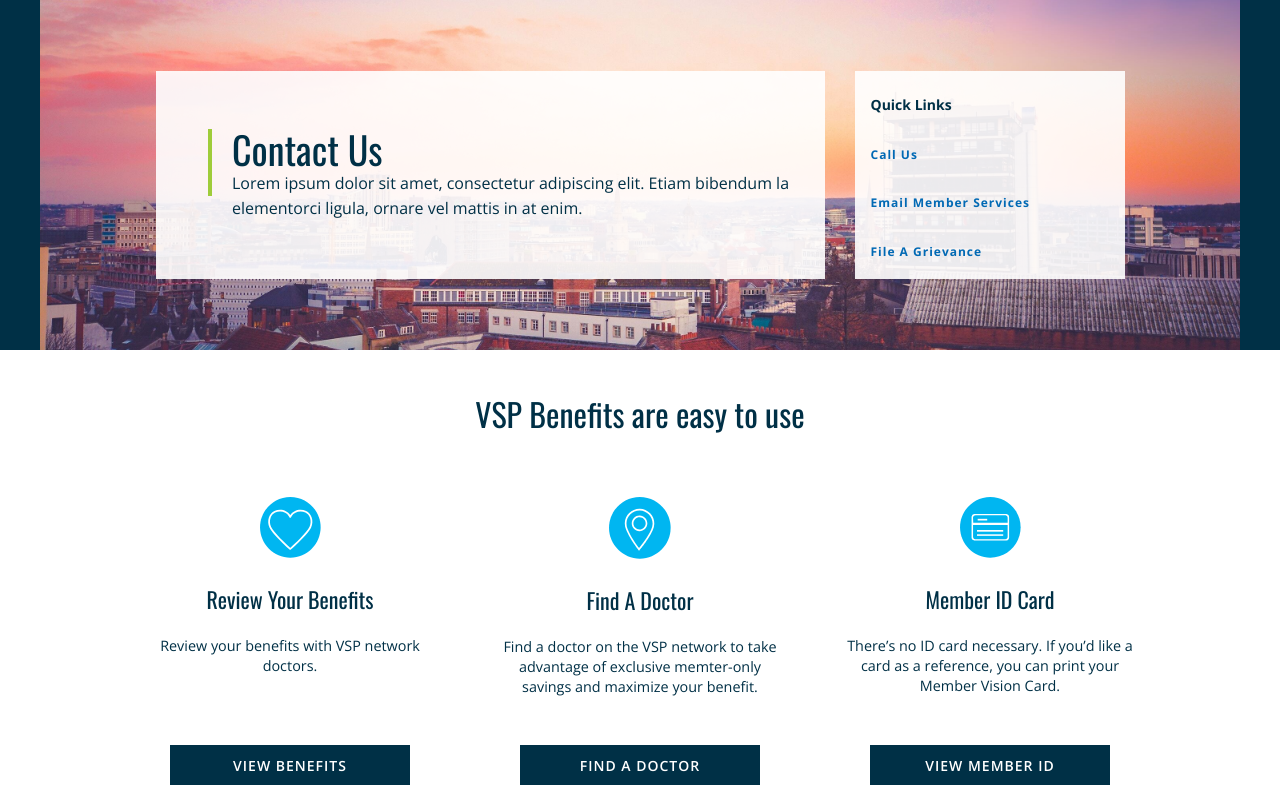
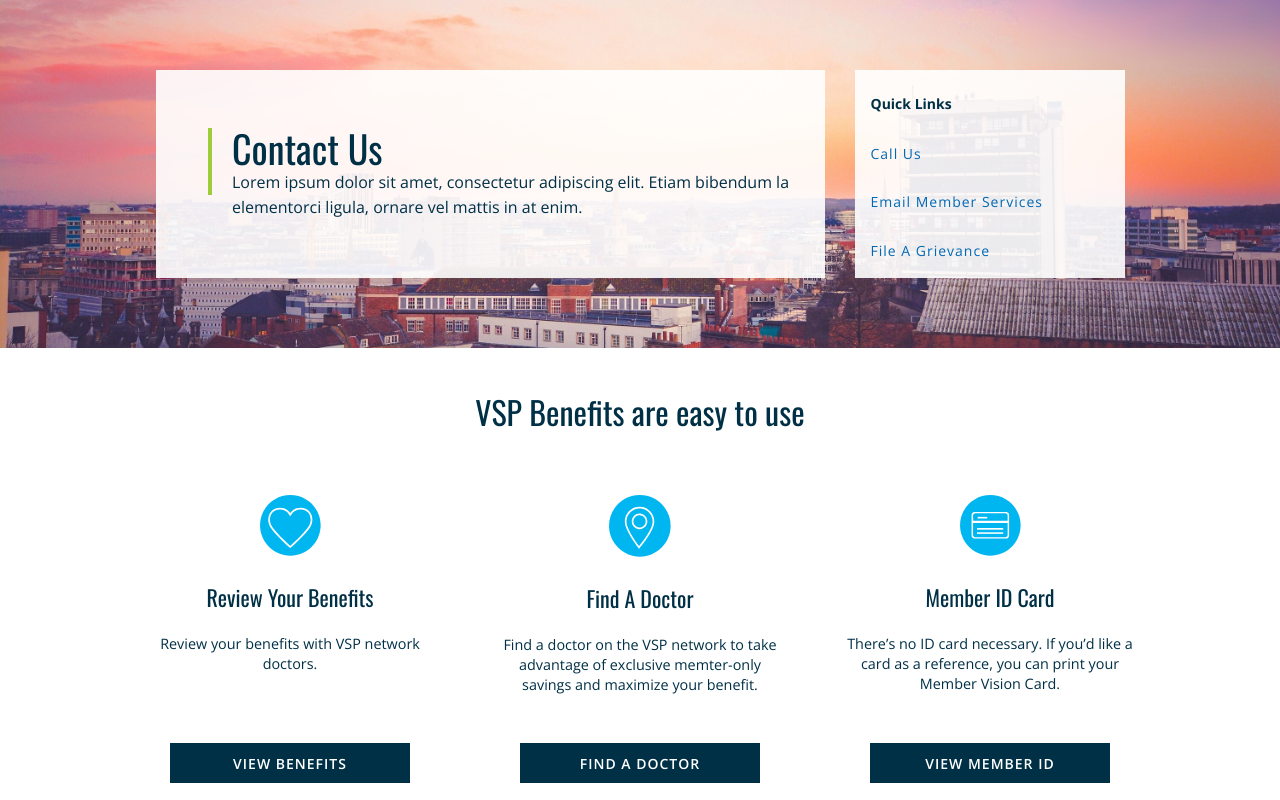
Before and after one commit to TerrelRJones/eye-care-site, a React (Create React App) app: page / in a window 1280 px wide. Shown: the top 800 px of the page. Built offline with nearby package versions, Linux system fonts and the light colour scheme.

Commit message:
changes to bg photo

```diff
--- a/src/components/ContactUs/ContactUs.tsx
+++ b/src/components/ContactUs/ContactUs.tsx
@@ -47,14 +47,17 @@
   }
 `;
 
-const ContactUsContainer = styled.div`
+const BackgroundImage = styled.div`
   width: 100%;
-  max-width: 1200px;
-  min-height: 350px;
+  min-height: 348px;
   background-image: url(${BG_IMAGE});
   background-repeat: no-repeat;
   background-position: center;
   background-size: cover;
+
+  ${BREAK_POINTS.mobile} {
+    min-height: 164px;
+  }
 `;
 
 const LeftSection = styled.section`
@@ -79,6 +82,7 @@
   ${BREAK_POINTS.tablet} {
     padding: 0 16px;
     margin-left: 0;
+    width: 100%;
   }
 `;
 
@@ -126,8 +130,8 @@
   border: 2px solid ${Colors.lime};
   margin-right: 20px;
 
-  ${BREAK_POINTS.mobile} {
-    margin-right: 10px;
+  ${BREAK_POINTS.tablet} {
+    margin-right: 9px;
     max-height: 74px;
     max-width: 3px;
     border: 2px solid ${Colors.lime};
@@ -171,7 +175,7 @@
 export const ContactUs = ({ title, linksTitle }: ContactUsProps) => {
   return (
     <ContactUsStyled>
-      <ContactUsContainer />
+      <BackgroundImage />
       <ContentSectionStyledContainer>
         <LeftSection>
           <LeftSectionContainer>
--- a/src/components/Link/Link.tsx
+++ b/src/components/Link/Link.tsx
@@ -16,8 +16,8 @@
   text-decoration: none;
   color: ${({ color }) => color || Colors.white};
   font-family: "Open Sans";
-  font-size: 12px;
-  font-weight: bold;
+  font-size: 14px;
+  font-weight: 400;
   letter-spacing: 1px;
   line-height: 20px;
   margin-bottom: 8px;
```
